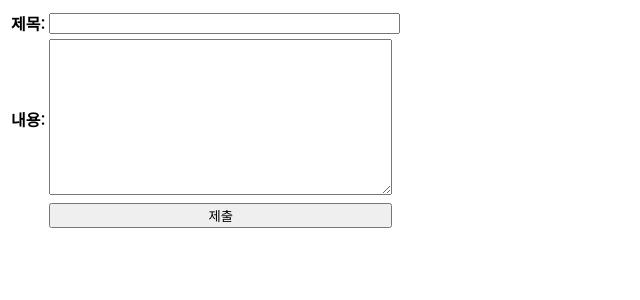
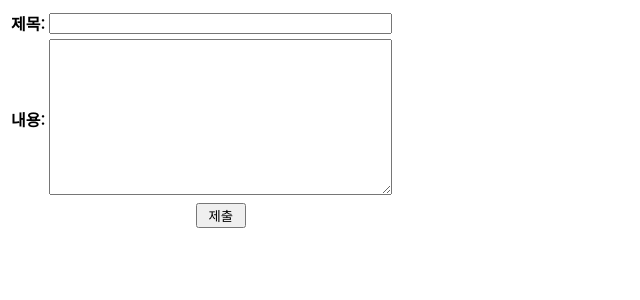
Before and after one commit to SPark9625/shinyangtime, a Django app: page /proposal/ in a window 1280 px wide. Shown: the top 300 px of the page, without its empty margins (0-640 px from the left). Run offline with Django 3.2, Linux system fonts and the light colour scheme; parts of the project's set-up code (start-up, migrations or seed data) failed here and were passed over.

Commit message:
proposal css

```diff
--- a/response/static/response/css/style.css
+++ b/response/static/response/css/style.css
@@ -9,15 +9,16 @@ body {
 	text-align: center;
 }
 
-table {
-	text-align: left;
-}
-
 th > label {
 	/*font-family: 'Nanum Pen Script', cursive;*/
 	font-family: 'Nanum Gothic', serif;
 }
 
-td > input {
+td > * {
 	width: 100%;
+	box-sizing: border-box;
 }
+
+td > input[type=submit] {
+	width: 50px;
+}
```
